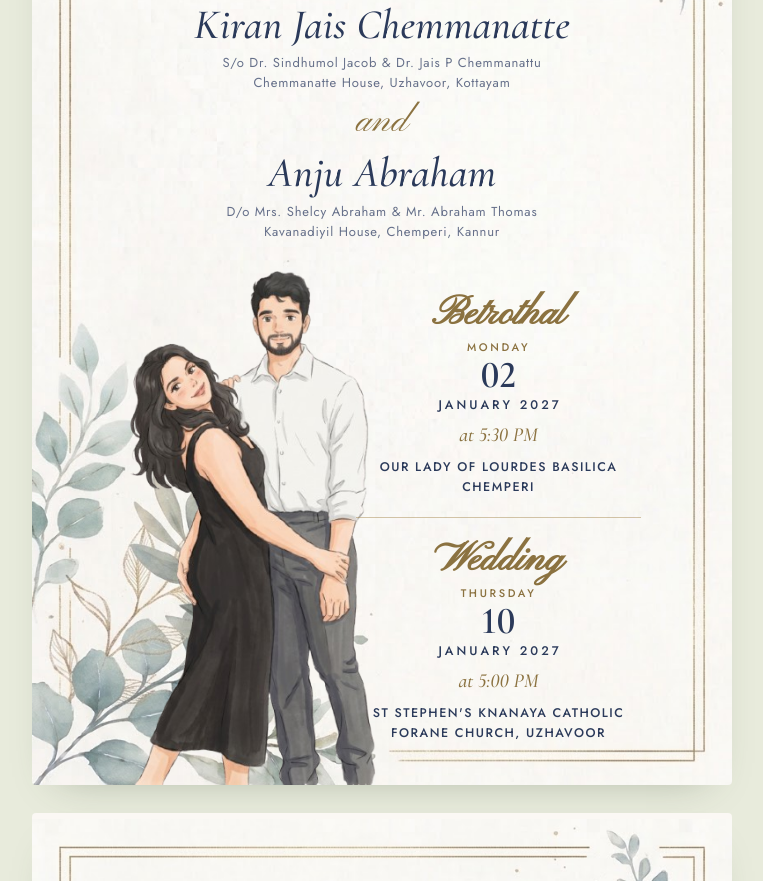
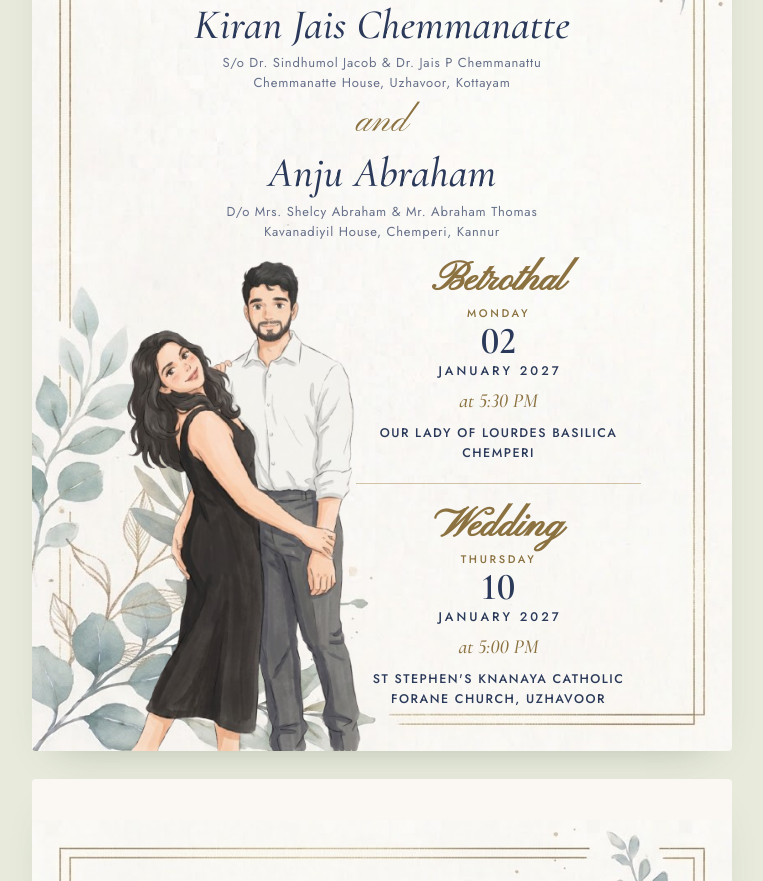
Before and after one commit to soorajabraham1/kiran-anju, a plain HTML site: page index.html in a window 1280 px wide. Shown: the part 283-1164 px from the top of the page, without its empty margins (258-1021 px from the left). Drawn offline with nearby package versions, Linux system fonts and the light colour scheme.

Commit message:
resize frame

```diff
--- a/index.html
+++ b/index.html
@@ -241,7 +241,7 @@ a:focus-visible{outline:2px solid var(--blue);outline-offset:4px}
 
 /* page one: illustrated background */
 .sheet.hero{
-  background-image:url("page2.jpg");
+  background-image:url("page2c.jpg");
   background-repeat:no-repeat;
   background-position:top;
   background-size:100% auto;
@@ -261,7 +261,7 @@ a:focus-visible{outline:2px solid var(--blue);outline-offset:4px}
 
 /* page two: venue + timings, leaves at the bottom-left */
 .sheet.details{
-  background-image:url("page2.jpg");
+  background-image:url("page2c.jpg");
   background-repeat:no-repeat;
   background-position:center bottom;
   background-size:100% auto;
@@ -289,7 +289,7 @@ a:focus-visible{outline:2px solid var(--blue);outline-offset:4px}
   position: absolute;
   bottom: 0;
   left: 4cqw;               /* distance from the left edge; change to 0 if you want it flush */
-  width: clamp(220px, 52cqw, 360px);
+  width: clamp(220px, 49cqw, 360px);
   height: auto;
   z-index: 2;               /* sits above the background, below the text */
   pointer-events: none;    /* prevents the image from blocking clicks on buttons/links */
@@ -326,12 +326,12 @@ a:focus-visible{outline:2px solid var(--blue);outline-offset:4px}
       <p class="parentage" data-r style="--d:5">D/o Mrs. Shelcy Abraham &amp; Mr. Abraham Thomas<br>Kavanadiyil House, Chemperi, Kannur</p>
     </div>
 
-    <div style="display: grid; grid-template-columns: 45fr 55fr; margin-top: 20px;">
+    <div style="display: grid; grid-template-columns: 45fr 55fr; margin-top: 16px;">
       <div><!-- Left side empty or spacer --></div>
       <div style="display: flex; flex-direction: column;">
 
         <!-- Engagement -->
-        <section class="occasion" aria-label="Betrothal" style="margin-top: 30px;">
+        <section class="occasion" aria-label="Betrothal" style="margin-top: 0px;">
           <h3 class="occasion-title">Betrothal</h3>
           <p class="label dayname">Monday</p>
           <p class="num" style="font-size: 38px;">02</p>
```
Also changed, not shown: page2c.jpg (added).
